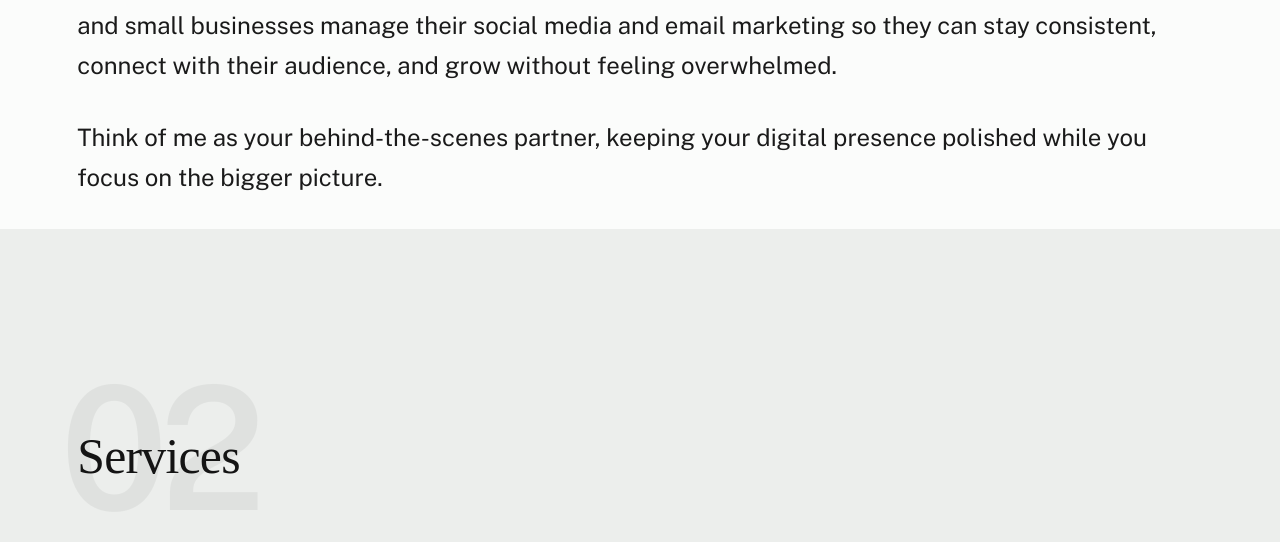
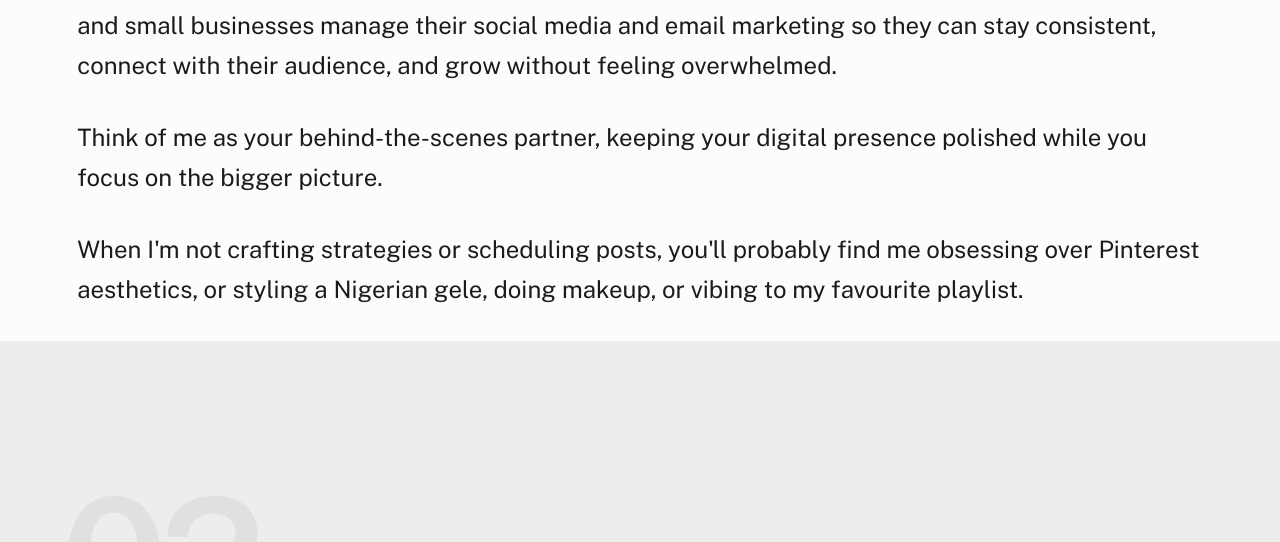
Before and after one commit to ChidiebereIbiam/va-portfolio, a Django app: page / in a window 1280 px wide. Shown: the part 1313-1855 px from the top of the page. Run offline with Django 5.2, Linux system fonts and the light colour scheme; some web fonts are replaced.

Commit message:
Adds personal interests to about section
Expands the 'about me' content to include personal hobbies and interests, offering visitors a more complete and relatable understanding of the individual behind the professional work.

```diff
--- a/portfolio/base/templates/base/index.html
+++ b/portfolio/base/templates/base/index.html
@@ -197,6 +197,9 @@
 
                     <p class="attention-getter">
                     Think of me as your behind-the-scenes partner, keeping your digital presence polished while you focus on the bigger picture.
+                    </p>
+                    <p class="attention-getter">
+                    When I'm not crafting strategies or scheduling posts, you'll probably find me obsessing over Pinterest aesthetics, or styling a Nigerian gele, doing makeup, or vibing to my favourite playlist.
                     </p>
 
                 </div> <!--end column -->
```
